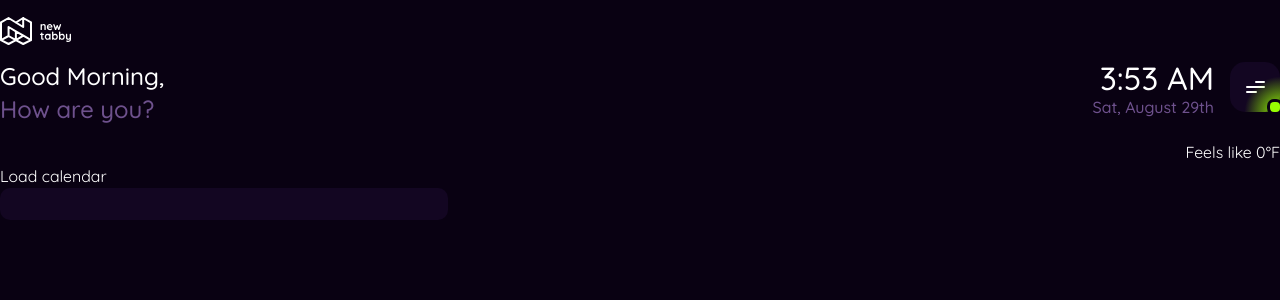
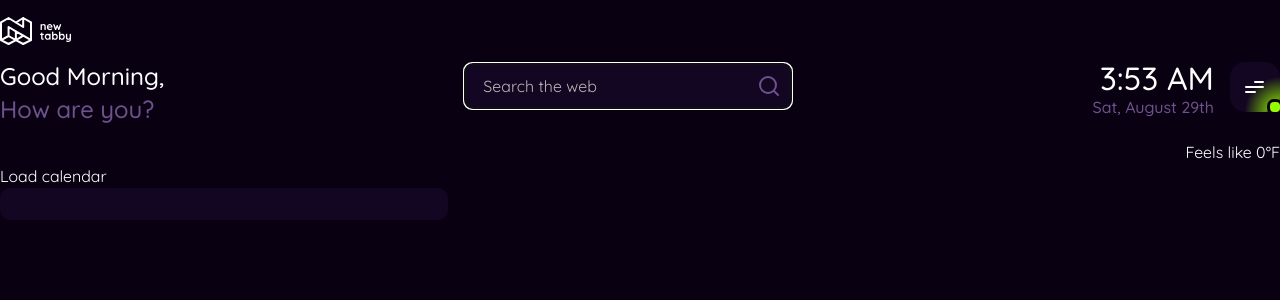
Before and after one commit to BrentWMiller/newtabby, a Nuxt app: page / in a window 1280 px wide. Shown: the top 300 px of the page. Built offline with nearby package versions, Linux system fonts and the light colour scheme; no server answers.

Commit message:
Adds and builds search bar

```diff
--- a/components/TheNavbar.vue
+++ b/components/TheNavbar.vue
@@ -3,6 +3,8 @@
     <div class="flex justify-between">
 
       <the-greeting :displayName="user.displayName" />
+
+      <the-search />
 
       <div class="flex space-x-4">
         <the-clock />
--- /dev/null
+++ b/components/TheSearch.vue
@@ -0,0 +1,32 @@
+<template>
+  <div>
+    <form action="https://www.google.com/search" class="relative">
+      <label for="q" class="sr-only">Search</label>
+      <input
+        id="q"
+        ref="search"
+        name="q"
+        type="search"
+        placeholder="Search the web"
+        class="flex-shrink-0 px-5 py-3 pr-12 text-white placeholder-gray-500 appearance-none bg-black-400 rounded-10px search">
+        <button class="absolute transform -translate-y-1/2 right-3 top-1/2" aria-label="Search">
+          <img src="/svgs/search.svg" alt="Search icon" width="24" height="24">
+        </button>
+    </form>
+  </div>
+</template>
+
+<script>
+export default {
+  mounted() {
+    const input = this.$refs.search;
+    input.focus();
+  }
+}
+</script>
+
+<style scoped lang="postcss">
+  .search {
+    min-width: 330px;
+  }
+</style>
```
